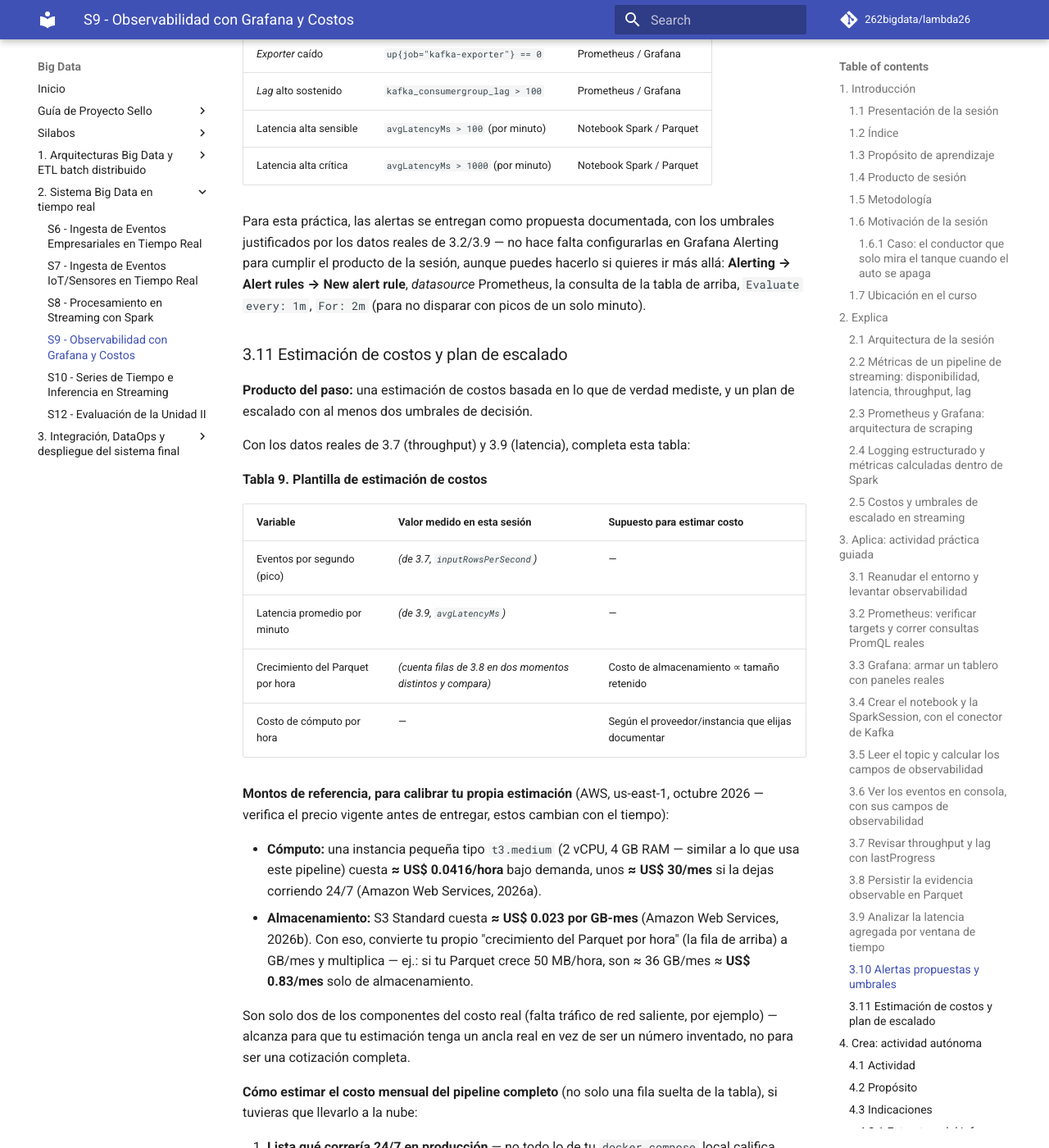
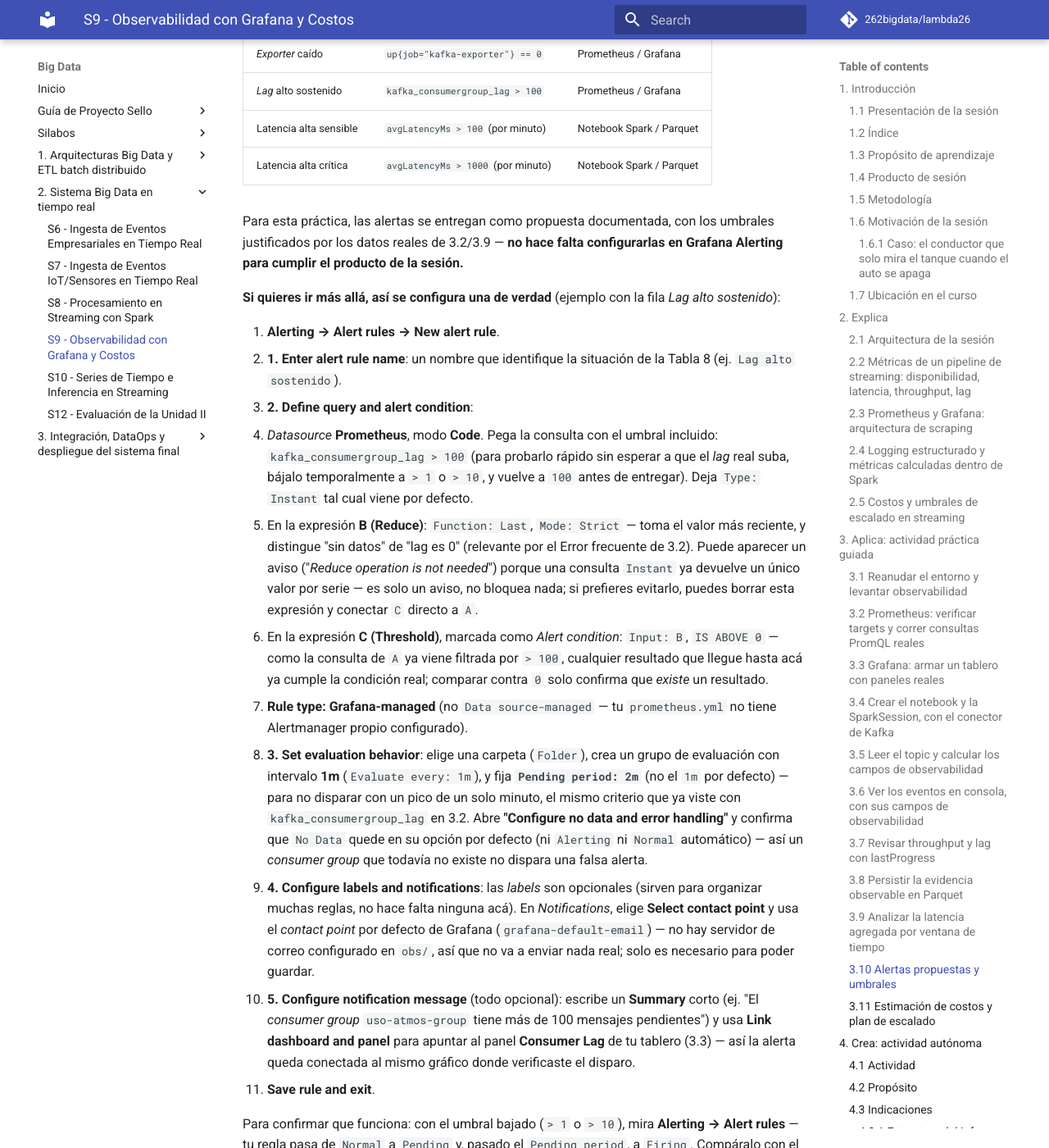
Before and after one commit to 262bigdata/lambda26, an MkDocs documentation site: the page built from docs/sesiones/S09_Observabilidad_Pipeline_Grafana_Costos.md, in a window 1280 px wide and 1400 px high, scrolled down 18474 px. Shown: the whole window at 82% size. Built offline with MkDocs 1.6.1 and Material for MkDocs 9.7.7, drawn with Linux system fonts in a browser that asks for light colours; comment, search, counter and statistics services are not loaded; some of the changed text lies outside the part shown.

Commit message:
s09 alert

````diff
--- a/docs/sesiones/S09_Observabilidad_Pipeline_Grafana_Costos.md
+++ b/docs/sesiones/S09_Observabilidad_Pipeline_Grafana_Costos.md
@@ -588,7 +588,39 @@
 | Latencia alta sensible | `avgLatencyMs > 100` (por minuto) | Notebook Spark / Parquet |
 | Latencia alta crítica | `avgLatencyMs > 1000` (por minuto) | Notebook Spark / Parquet |
 
-Para esta práctica, las alertas se entregan como propuesta documentada, con los umbrales justificados por los datos reales de 3.2/3.9 — no hace falta configurarlas en Grafana Alerting para cumplir el producto de la sesión, aunque puedes hacerlo si quieres ir más allá: **Alerting → Alert rules → New alert rule**, *datasource* Prometheus, la consulta de la tabla de arriba, `Evaluate every: 1m`, `For: 2m` (para no disparar con picos de un solo minuto).
+Para esta práctica, las alertas se entregan como propuesta documentada, con los umbrales justificados por los datos reales de 3.2/3.9 — **no hace falta configurarlas en Grafana Alerting para cumplir el producto de la sesión.**
+
+**Si quieres ir más allá, así se configura una de verdad** (ejemplo con la fila *Lag alto sostenido*):
+
+1. **Alerting → Alert rules → New alert rule**.
+2. **1. Enter alert rule name**: un nombre que identifique la situación de la Tabla 8 (ej. `Lag alto sostenido`).
+3. **2. Define query and alert condition**:
+   - *Datasource* **Prometheus**, modo **Code**. Pega la consulta con el umbral incluido: `kafka_consumergroup_lag > 100` (para probarlo rápido sin esperar a que el *lag* real suba, bájalo temporalmente a `> 1` o `> 10`, y vuelve a `100` antes de entregar). Deja `Type: Instant` tal cual viene por defecto.
+   - En la expresión **B (Reduce)**: `Function: Last`, `Mode: Strict` — toma el valor más reciente, y distingue "sin datos" de "lag es 0" (relevante por el Error frecuente de 3.2). Puede aparecer un aviso ("*Reduce operation is not needed*") porque una consulta `Instant` ya devuelve un único valor por serie — es solo un aviso, no bloquea nada; si prefieres evitarlo, puedes borrar esta expresión y conectar `C` directo a `A`.
+   - En la expresión **C (Threshold)**, marcada como *Alert condition*: `Input: B`, `IS ABOVE 0` — como la consulta de `A` ya viene filtrada por `> 100`, cualquier resultado que llegue hasta acá ya cumple la condición real; comparar contra `0` solo confirma que *existe* un resultado.
+   - **Rule type: Grafana-managed** (no `Data source-managed` — tu `prometheus.yml` no tiene Alertmanager propio configurado).
+4. **3. Set evaluation behavior**: elige una carpeta (`Folder`), crea un grupo de evaluación con intervalo **1m** (`Evaluate every: 1m`), y fija **`Pending period: 2m`** (no el `1m` por defecto) — para no disparar con un pico de un solo minuto, el mismo criterio que ya viste con `kafka_consumergroup_lag` en 3.2. Abre **"Configure no data and error handling"** y confirma que `No Data` quede en su opción por defecto (ni `Alerting` ni `Normal` automático) — así un *consumer group* que todavía no existe no dispara una falsa alerta.
+5. **4. Configure labels and notifications**: las *labels* son opcionales (sirven para organizar muchas reglas, no hace falta ninguna acá). En *Notifications*, elige **Select contact point** y usa el *contact point* por defecto de Grafana (`grafana-default-email`) — no hay servidor de correo configurado en `obs/`, así que no va a enviar nada real; solo es necesario para poder guardar.
+6. **5. Configure notification message** (todo opcional): escribe un **Summary** corto (ej. "El *consumer group* `uso-atmos-group` tiene más de 100 mensajes pendientes") y usa **Link dashboard and panel** para apuntar al panel **Consumer Lag** de tu tablero (3.3) — así la alerta queda conectada al mismo gráfico donde verificaste el disparo.
+7. **Save rule and exit**.
+
+Para confirmar que funciona: con el umbral bajado (`> 1` o `> 10`), mira **Alerting → Alert rules** — tu regla pasa de `Normal` a `Pending` y, pasado el `Pending period`, a `Firing`. Compáralo con el panel **Consumer Lag** del mismo momento: debe mostrar el mismo valor que cruzó el umbral. Cuando confirmes que el mecanismo funciona, sube el umbral de vuelta a `100` y documenta ambos — la prueba con el valor bajo, y el valor real con el que lo dejas.
+
+**Qué hace falta para que la alerta se envíe de verdad, y una regla más simple para probar esto sin tanta espera.**
+
+Que la regla pase a `Firing` **no** significa que llegue un correo o un mensaje a algún lado — eso depende del *contact point* (sección 4), y el que usaste (`grafana-default-email`) no tiene ningún servidor SMTP real configurado detrás en `obs/`. Para que una notificación *salga* de Grafana de verdad, haría falta un *contact point* real: un *webhook* (el más simple de configurar sin cuenta externa, apunta a cualquier URL que reciba el POST) o SMTP de verdad — ninguno de los dos está en el alcance de esta sesión. Lo que sí es evidencia suficiente para el producto de esta sesión es el **cambio de estado dentro de Grafana**: `Normal → Pending → Firing`, visible en **Alerting → Alert rules** y en el panel afectado, con la hora coincidiendo entre ambos.
+
+Si `kafka_consumergroup_lag > 100` te resulta lento de provocar de verdad (necesitas que se acumule un backlog real, sin bajar el umbral), hay una situación de la Tabla 8 mucho más simple e inmediata: ***Exporter* caído** (`up{job="kafka-exporter"} == 0`). A diferencia del *lag*, que depende de volumen acumulado, `up` es un metadato del propio Prometheus — dice si el último *scrape* a ese *target* tuvo éxito o no, sin importar qué datos devuelva. Provocarla de verdad, sin inventar nada:
+
+```bash
+docker stop lambda26-kafka-exporter
+```
+
+Espera lo que tarde el próximo *scrape* de Prometheus (hasta `scrape_interval: 15s`, 3.1) más el intervalo de evaluación (`1m`) — en menos de un par de minutos la regla pasa a `Pending` y, si dejas el *Pending period* corto (`None` o `1m` alcanza aquí: a diferencia del *lag*, un *exporter* caído no es un pico pasajero que te interese ignorar), a `Firing`. Confírmalo también en el panel **Kafka Exporter Up** de tu tablero (3.3): debe caer a `0` al mismo tiempo. Para devolver todo a su estado normal:
+
+```bash
+docker start lambda26-kafka-exporter
+```
 
 ### 3.11 Estimación de costos y plan de escalado
 
````
